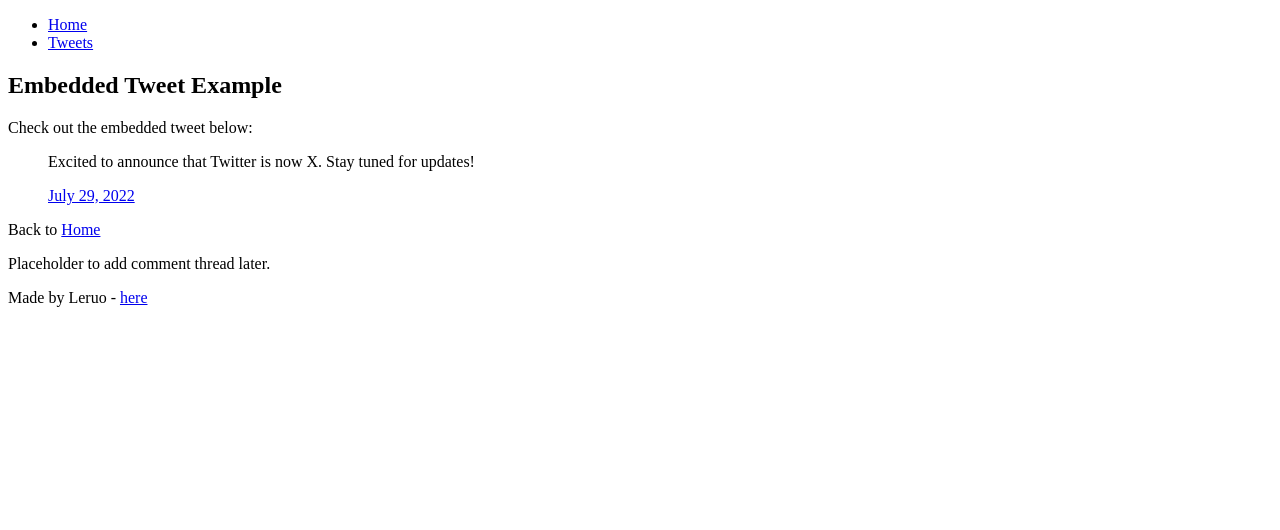
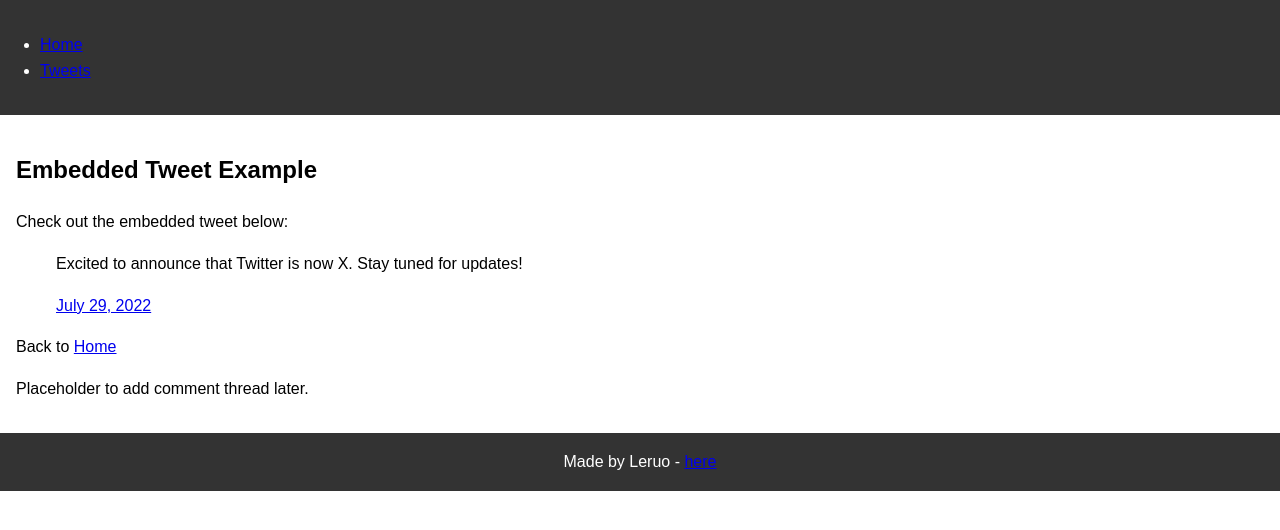
Before and after one commit to Leeroydough/My_First_Portfolio, a plain HTML site: page css_basic/tweets.html in a window 1280 px wide. Drawn offline with Linux system fonts and the light colour scheme.

Commit message:
Update tweets.html

```diff
--- a/css_basic/tweets.html
+++ b/css_basic/tweets.html
@@ -3,7 +3,9 @@
 <head>
     <meta charset="UTF-8">
     <meta name="viewport" content="width=device-width, initial-scale=1.0">
-    <title>Tweets</title>
+    <title>John Doe - Personal Portfolio</title>
+    <link href="base.css" rel="stylesheet">
+    <link href="styles.css" rel="stylesheet">
 </head>
 <body>
     <header>
```
